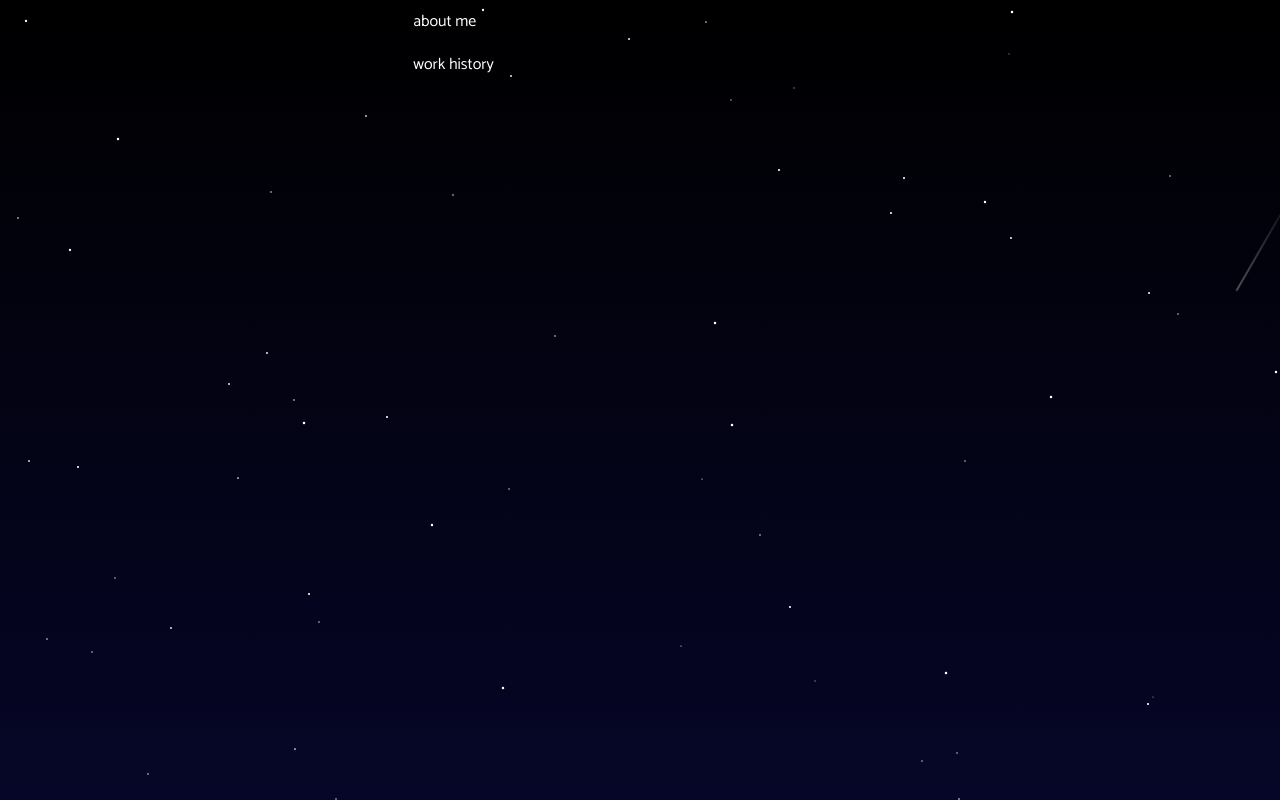
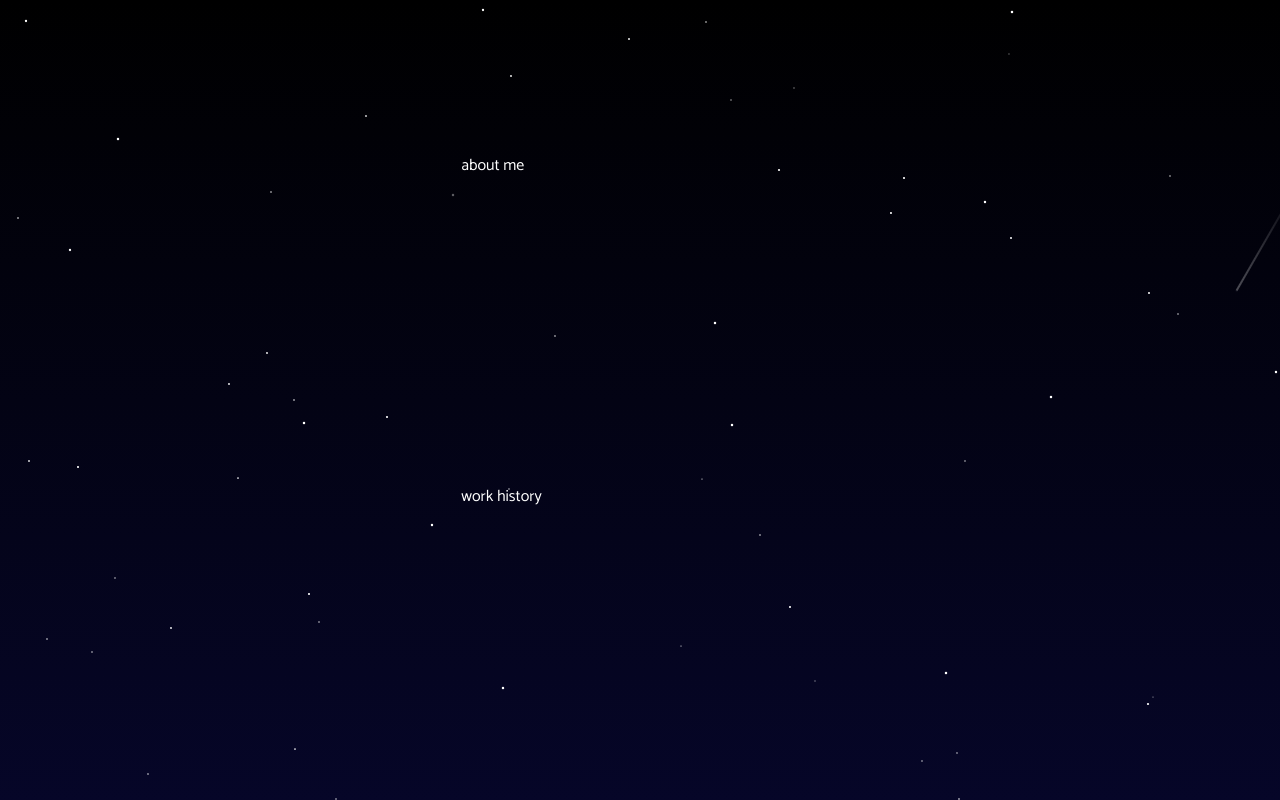
Before and after one commit to marywebby/portfolio-react, a React (Create React App) app in the folder portfolio-mcw/: page / in a window 1280 px wide. Shown: the top 800 px of the page. Built offline with nearby package versions, Linux system fonts and the light colour scheme.

Commit message:
adding styling to app.js

```diff
--- a/portfolio-mcw/src/App.js
+++ b/portfolio-mcw/src/App.js
@@ -12,10 +12,10 @@ function App() {
         <nav className="row-span-3">
 
         </nav>
-        <div className="col-span-2 text-white font-catamaran">
+        <div className="col-span-2 text-white font-catamaran p-36">
           about me
         </div>
-        <div className="row-span-2 col-span-2 text-white font-catamaran">
+        <div className="row-span-2 col-span-2 text-white font-catamaran p-36">
           work history
         </div>
       </div>
```
